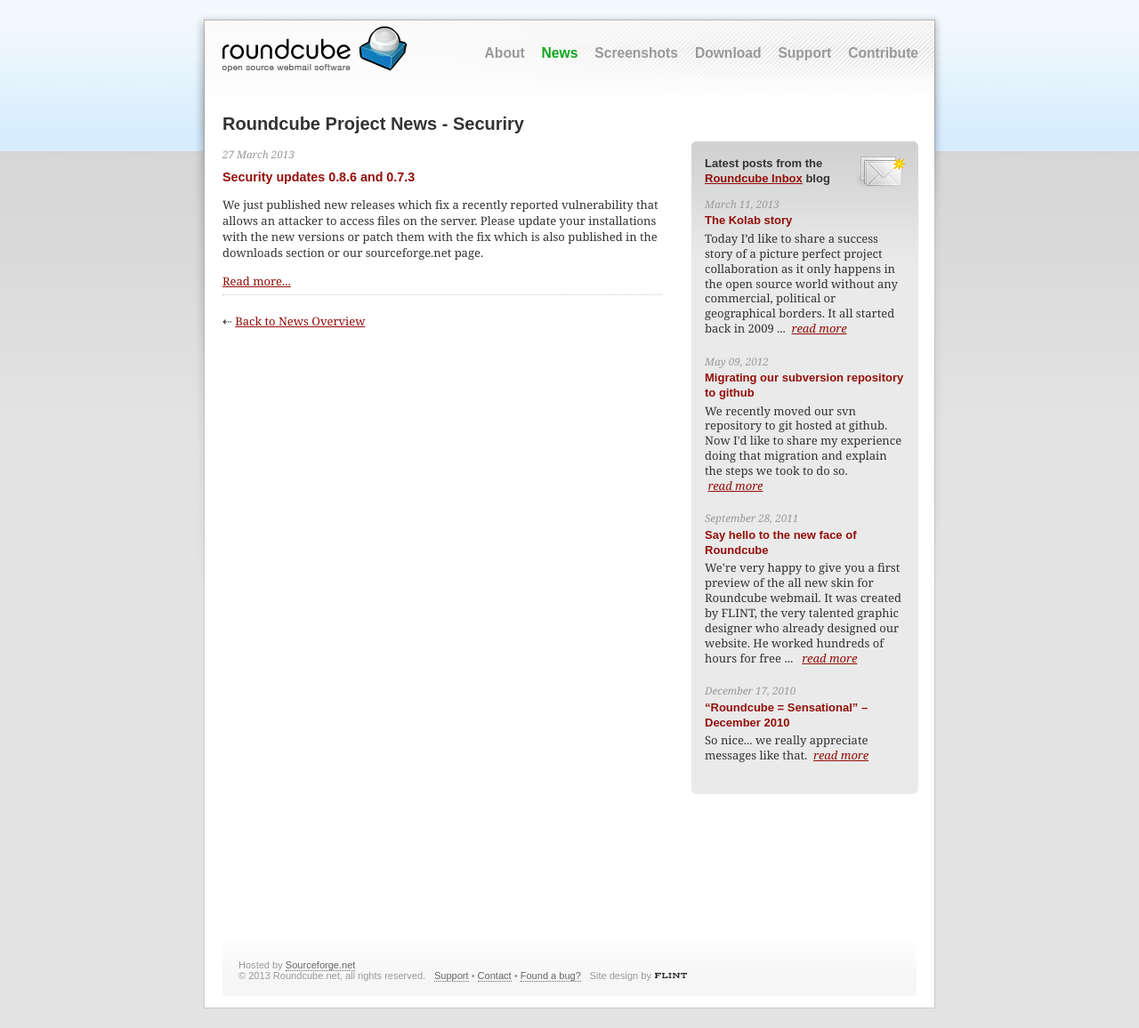
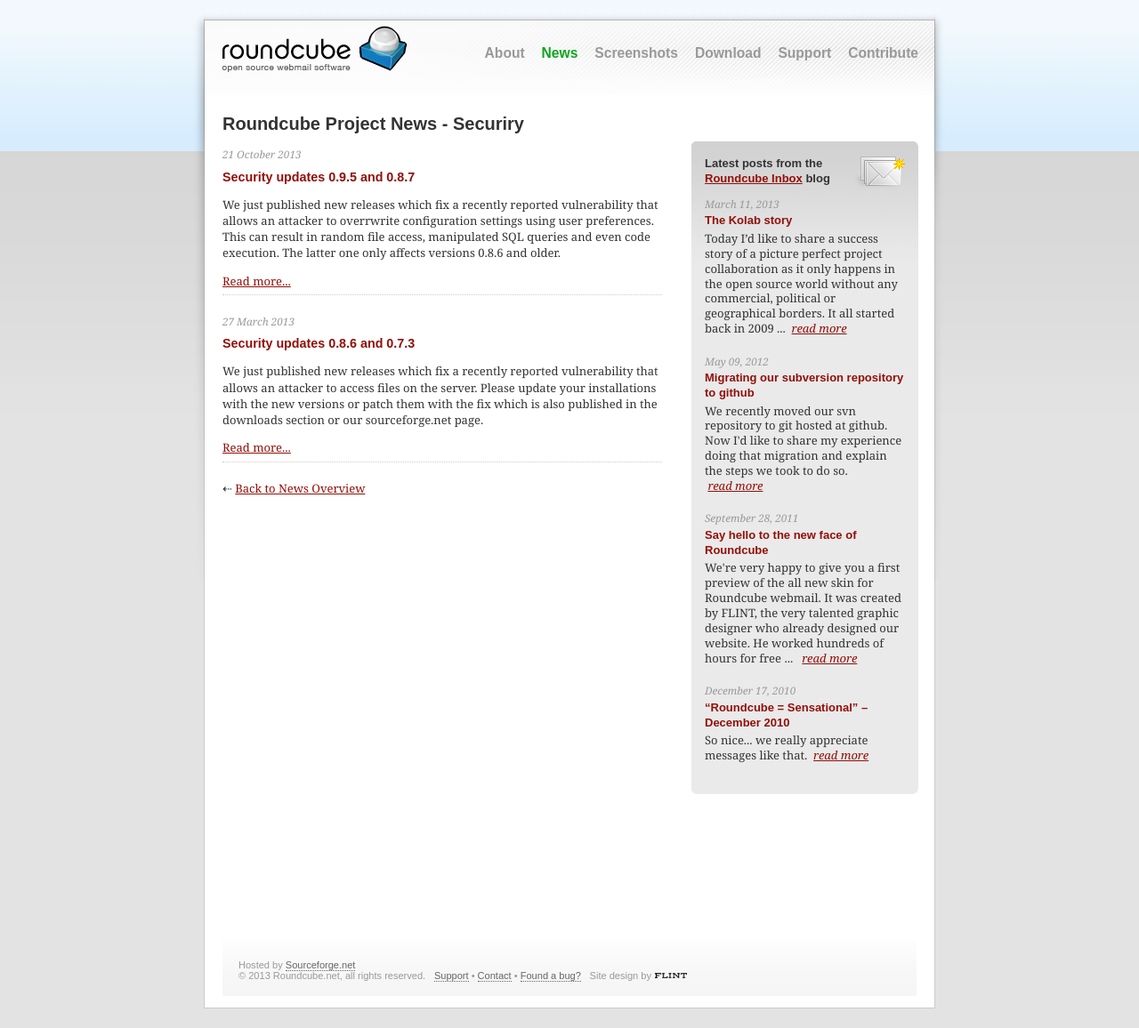
Before and after one commit to roundcube/roundcube.github.com, a Jekyll site: the page built from news/security/index.html, in a window 1280 px wide. Shown: the whole page at 89% size. Built offline with Jekyll 4.4.1, drawn with Linux system fonts in a browser that asks for light colours; comment, search, counter and statistics services are not loaded.

Commit message:
Published security update 0.9.5

```diff
--- a/_includes/version.txt
+++ b/_includes/version.txt
@@ -1 +1 @@
-0.9.4
+0.9.5
--- /dev/null
+++ b/_posts/2013-10-21-security-updates-095-and-087.md
@@ -0,0 +1,23 @@
+---
+layout: article
+title: Security updates 0.9.5 and 0.8.7
+date: 2013-10-21 21:37:50Z
+tags: updates security
+---
+We just published new releases which fix a recently reported vulnerability that
+allows an attacker to overrwrite configuration settings using user preferences.
+This can result in random file access, manipulated SQL queries and even code execution.
+The latter one only affects versions 0.8.6 and older.
+
+Please update your installations with the new versions or patch them with the
+fixes listed below for the various older versions of Roundcube.
+
+Download the latest version from [roundcube.net/download](http://roundcube.net/download)
+
+[Patch for 0.9.x](https://github.com/roundcube/roundcubemail/commit/4109bb26ce.diff)
+
+[Patch for 0.8.x](https://github.com/roundcube/roundcubemail/commit/eb433aa33c.diff)
+
+[Patch for 0.7.x](https://github.com/roundcube/roundcubemail/commit/1972037274.diff)
+
+More information about this vulnerability will be published under CVE-2013-6172.
```
Also changed, not shown: download/index.html (+16 -9 lines).
